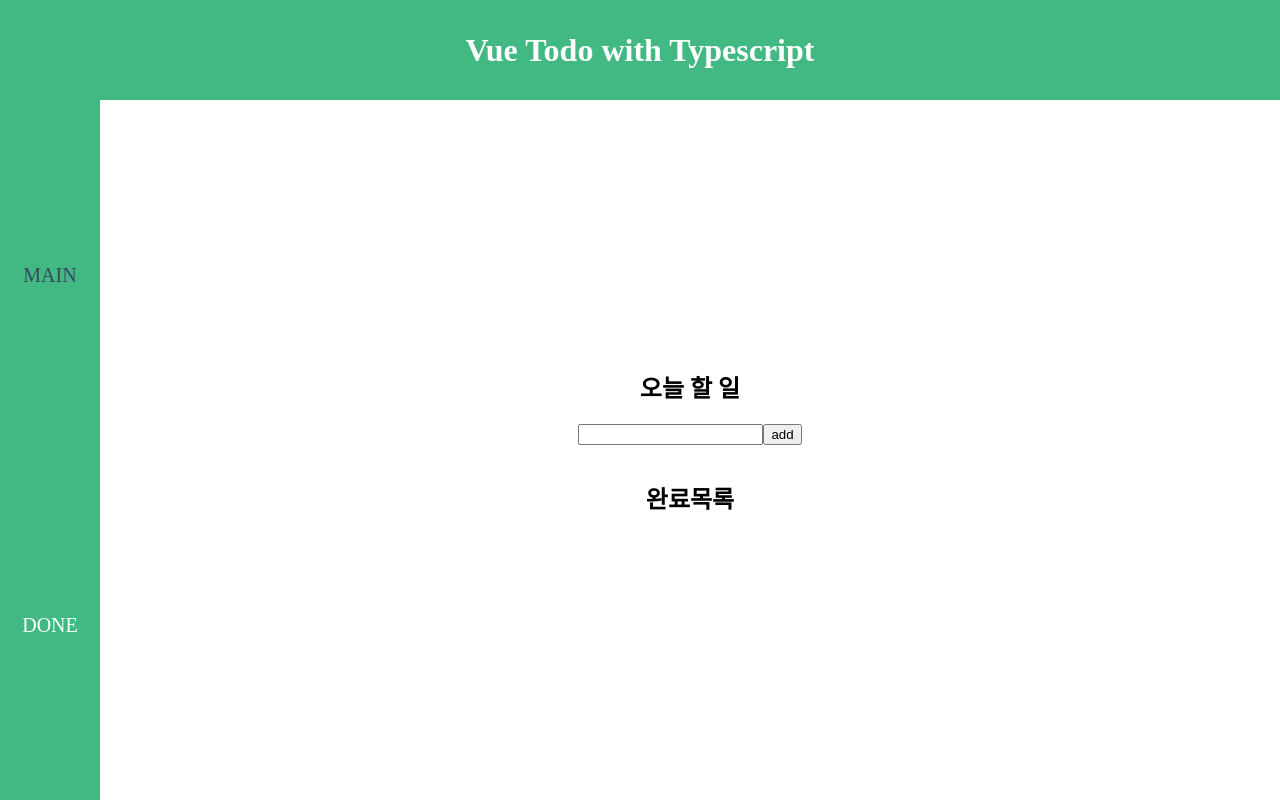
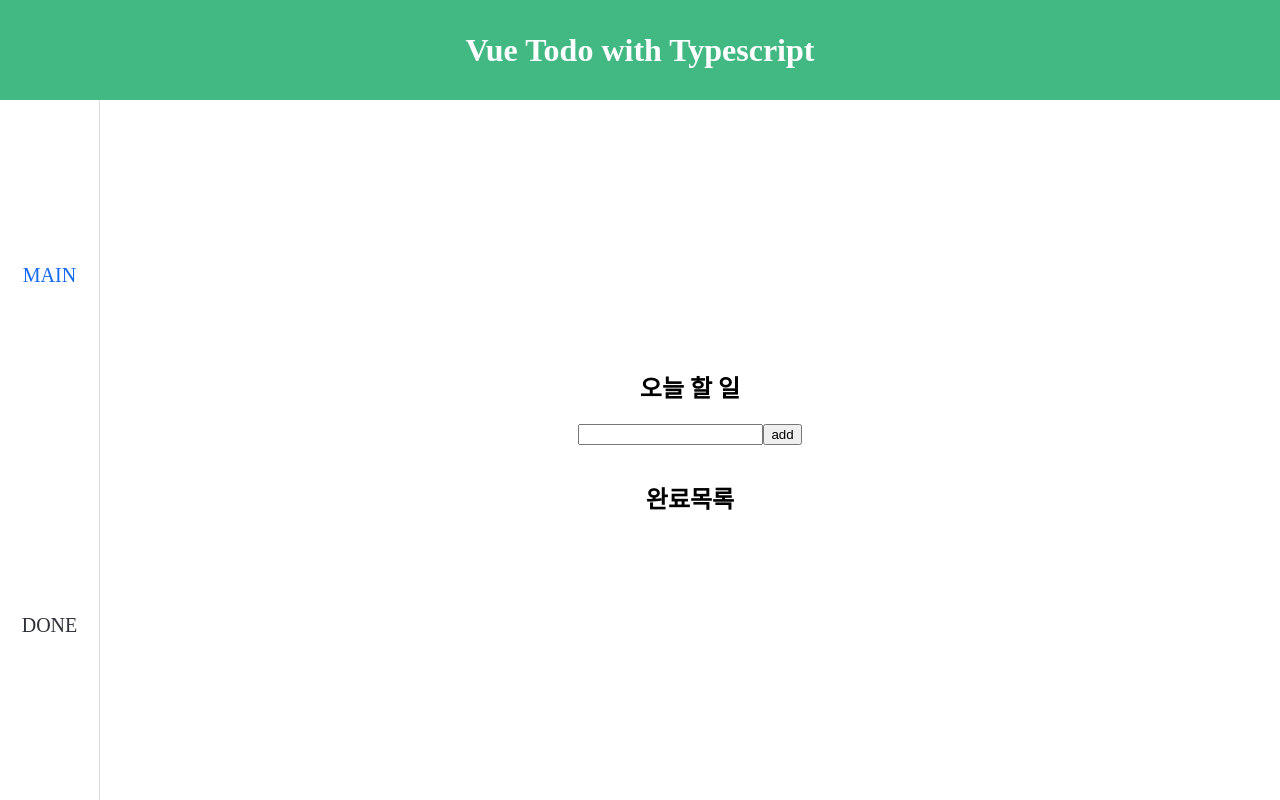
Before and after one commit to banhyungil/learn-vue-typescript, a Vue app in the folder vue-todo/: page /main in a window 1280 px wide. Built offline with nearby package versions, Linux system fonts and the light colour scheme.

Commit message:
menubar css

```diff
--- a/vue-todo/src/components/MyMenu.vue
+++ b/vue-todo/src/components/MyMenu.vue
@@ -21,15 +21,15 @@ export default Vue.extend({
   justify-items: center;
   align-items: center;
 
-  background-color: #42b883;
   font-size: 20px;
+  border-right: 1px solid #dddddd;
 }
 
 .active {
-  color: #35495e;
+  color: #146af0;
 }
 
 a {
-  color: white;
+  color: #2d3137;
 }
 </style>
```
